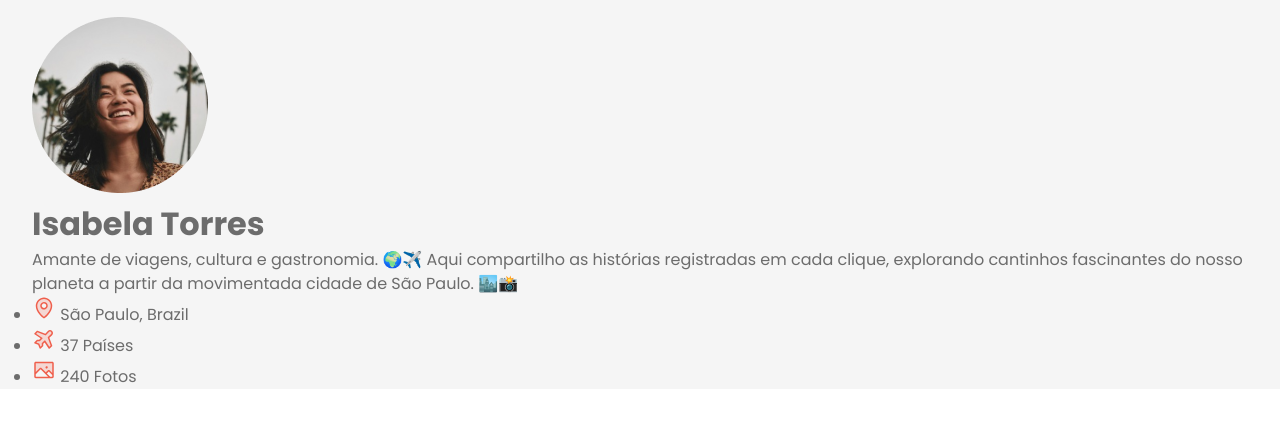
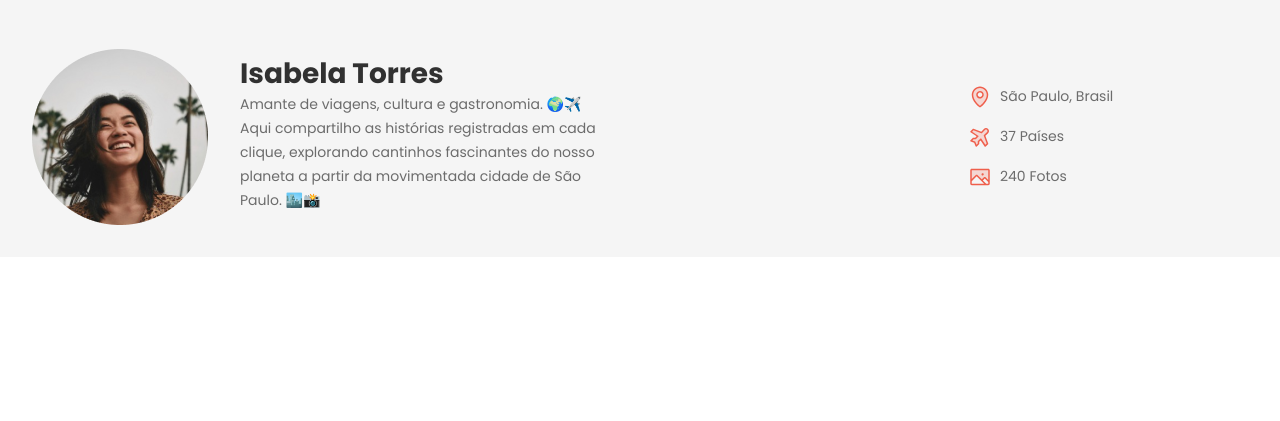
Before and after one commit to CoronelBark/Projeto-Rockeatseat---Travelgram, a plain HTML site: page index.html in a window 1280 px wide. Shown: the part 79-500 px from the top of the page. Drawn offline with Linux system fonts and the light colour scheme.

Commit message:
Header - Estilizado

```diff
--- a/index.html
+++ b/index.html
@@ -36,15 +36,15 @@
             <div>
               <h1>Isabela Torres</h1>
               <p>
-                Amante de viagens, cultura e gastronomia. 🌍✈️
-              Aqui compartilho as histórias registradas em cada clique, explorando cantinhos fascinantes do nosso planeta a partir da movimentada cidade de São Paulo. 🏙️📸
+                Amante de viagens, cultura e gastronomia. 🌍✈️ <br>
+                Aqui compartilho as histórias registradas em cada clique, explorando cantinhos fascinantes do nosso planeta a partir da movimentada cidade de São Paulo. 🏙️📸
               </p>
             </div>
         </div>
         <ul id="info">
           <li>
             <img src="assets/MapPin.svg" alt="Mapa_Icon">
-            <span>São Paulo, Brazil</span>
+            <span>São Paulo, Brasil</span>
           </li>
           <li>
             <img src="assets/AirplaneTilt.svg" alt="Airplane_Icon">
--- a/styles/global.css
+++ b/styles/global.css
@@ -16,8 +16,8 @@
   --font-family: "Poppins", sans-serif;
   --text-lg: bold 32px/125% var(--font-family);
   --text: 16px/1.5 var(--font-family);
-  --text-md: 14px/175% var(--font-family);
-  --text-sm: 12px/175% var(--font-family);
+  --text-md: 14px/170% var(--font-family);
+  --text-sm: 12px/170% var(--font-family);
 }
 
 body {
--- /dev/null
+++ b/styles/header.css
@@ -0,0 +1,42 @@
+header {
+  padding-block: 32px;
+  font: var(--text-md);
+}
+
+header .container {
+  display: flex;
+  justify-content: space-between;
+  align-items: center;
+}
+
+#profile {
+  display: flex;
+  align-items: center;
+  gap: 32px;
+}
+
+#profile > div {
+  max-width: 384px;
+}
+
+#profile h1 {
+  font: var(text-lg);
+  color: var(--text-color-primary);
+  margin-bottom: 8px;
+}
+
+#info {
+  list-style: none;
+
+  display: flex;
+  flex-direction: column;
+  gap: 16px;
+
+  width: 280px;
+}
+
+#info li {
+  display: flex;
+  align-items: center;
+  gap: 8px;
+}
--- a/styles/index.css
+++ b/styles/index.css
@@ -1,2 +1,3 @@
 @import url(global.css);
 @import url(nav.css);
+@import url(header.css);
```
